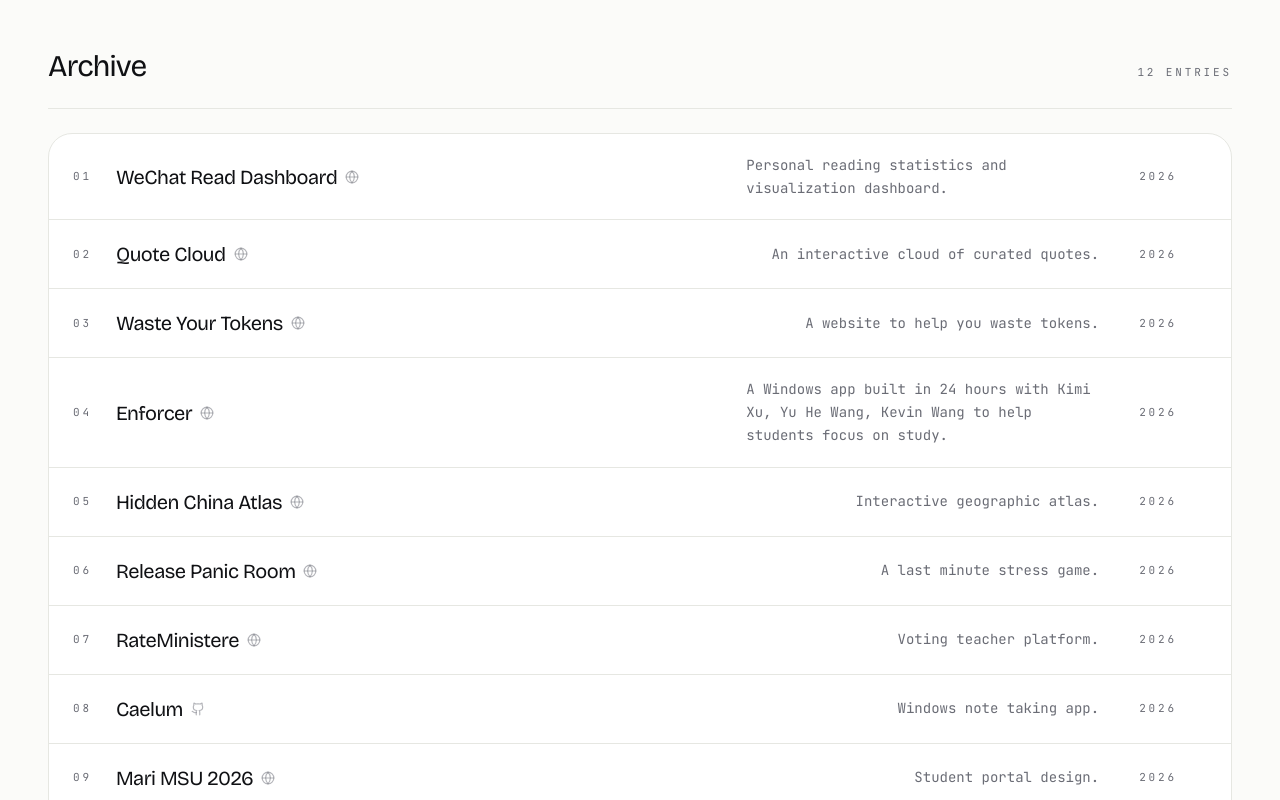
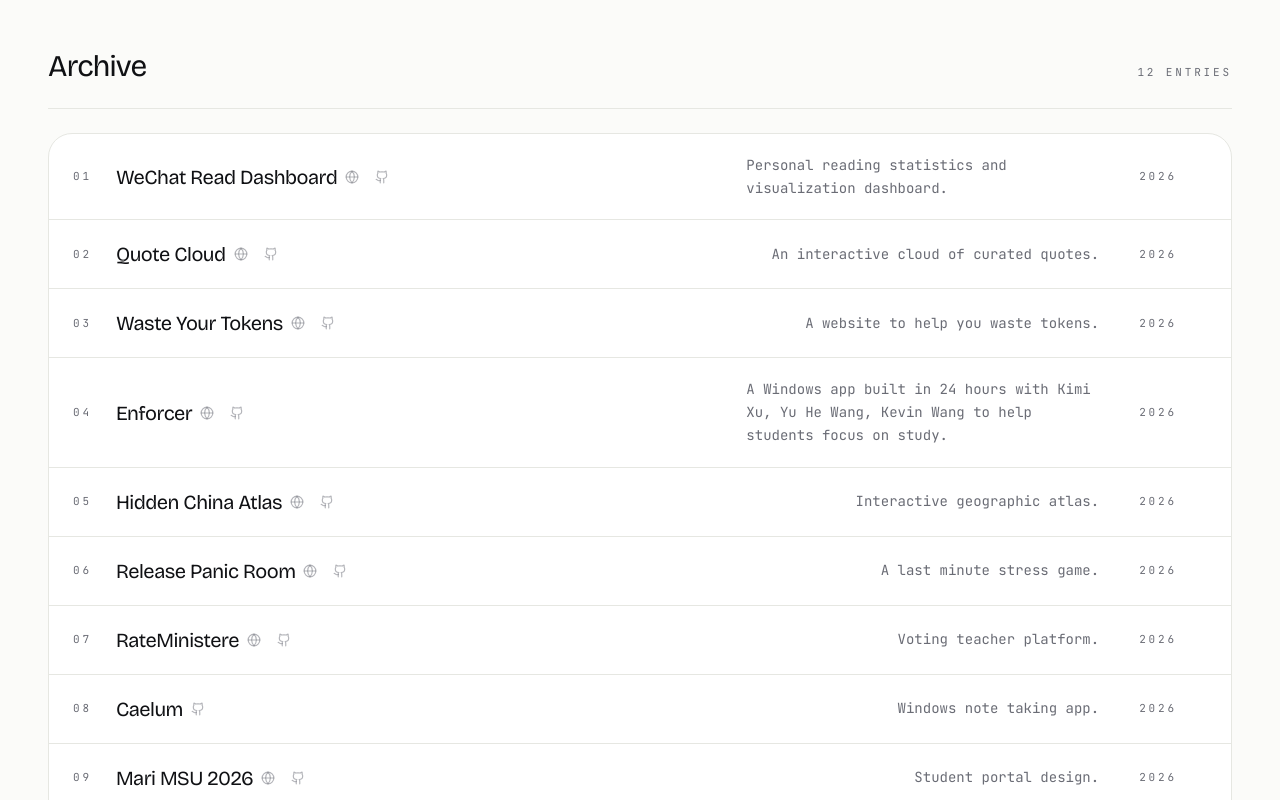
Before and after one commit to Learnmore-smart/Rateministere-homepage, a Next.js app: page / in a window 1280 px wide. Shown: the part 1520-2320 px from the top of the page. Built offline with nearby package versions, Linux system fonts and the light colour scheme.

Commit message:
feat: add back-to-portfolio button and github repository links

```diff
--- a/src/app/page.tsx
+++ b/src/app/page.tsx
@@ -38,21 +38,22 @@
   id: string;
   path: string;
   year: string;
+  github?: string;
 };
 
 const projects: ProjectMeta[] = [
-  { id: "wechat-read-dashboard", path: "/wechat-read-stats", year: "2026" },
-  { id: "quote-cloud", path: "/quote-cloud", year: "2026" },
-  { id: "waste-your-tokens", path: "/waste-your-tokens", year: "2026" },
-  { id: "enforcer", path: "https://www.rateministere.com/Enforcer", year: "2026" },
-  { id: "hidden-china-atlas", path: "/hidden-china-atlas", year: "2026" },
-  { id: "release-panic-room", path: "/release-panic-room", year: "2026" },
-  { id: "rateministere", path: "/rateministere", year: "2026" },
-  { id: "caelum", path: "https://github.com/Learnmore-smart/Caelum", year: "2026" },
-  { id: "mari-msu-2026", path: "/mari-msu-2026", year: "2026" },
-  { id: "zhich-pvp", path: "https://github.com/Learnmore-smart/zhich-pvp-auto_aim_bot", year: "2025" },
-  { id: "code-share", path: "https://github.com/Learnmore-smart/Trae-code-share", year: "2025" },
-  { id: "discord-fish", path: "https://github.com/Learnmore-smart/Discord_fish", year: "2025" },
+  { id: "wechat-read-dashboard", path: "/wechat-read-stats", year: "2026", github: "https://github.com/Learnmore-smart/Wechat-read-dashboard" },
+  { id: "quote-cloud", path: "/quote-cloud", year: "2026", github: "https://github.com/Learnmore-smart/Quote-Cloud" },
+  { id: "waste-your-tokens", path: "/waste-your-tokens", year: "2026", github: "https://github.com/Learnmore-smart/Waste-your-tokens" },
+  { id: "enforcer", path: "https://www.rateministere.com/Enforcer", year: "2026", github: "https://github.com/Learnmore-smart/Marihacks-IX-2026" },
+  { id: "hidden-china-atlas", path: "/hidden-china-atlas", year: "2026", github: "https://github.com/Learnmore-smart/Hidden-China-Atlas" },
+  { id: "release-panic-room", path: "/release-panic-room", year: "2026", github: "https://github.com/Learnmore-smart/Release-Panic-Room" },
+  { id: "rateministere", path: "/rateministere", year: "2026", github: "https://github.com/Learnmore-smart/RateMinistere" },
+  { id: "caelum", path: "https://github.com/Learnmore-smart/Caelum", year: "2026", github: "https://github.com/Learnmore-smart/Caelum" },
+  { id: "mari-msu-2026", path: "/mari-msu-2026", year: "2026", github: "https://github.com/Learnmore-smart/Mari-MSU-2026" },
+  { id: "zhich-pvp", path: "https://github.com/Learnmore-smart/zhich-pvp-auto_aim_bot", year: "2025", github: "https://github.com/Learnmore-smart/zhich-pvp-auto_aim_bot" },
+  { id: "code-share", path: "https://github.com/Learnmore-smart/Trae-code-share", year: "2025", github: "https://github.com/Learnmore-smart/Trae-code-share" },
+  { id: "discord-fish", path: "https://github.com/Learnmore-smart/Discord_fish", year: "2025", github: "https://github.com/Learnmore-smart/Discord_fish" },
 ];
 
 const sideProjects: ProjectMeta[] = [
@@ -356,13 +357,12 @@
             <div className="mt-6 divide-y divide-border overflow-hidden rounded-3xl border border-border bg-surface">
               {projects.map((project, idx) => {
                 const pt = t.projects[project.id as keyof typeof t.projects];
+                const hasWebsite = !project.path.includes("github.com");
                 return (
-                  <a
+                  <div
                     key={project.id}
-                    href={project.path}
-                    target="_blank"
-                    rel="noreferrer"
-                    className="block"
+                    onClick={() => window.open(project.path, "_blank")}
+                    className="block cursor-pointer"
                   >
                     <div className="group flex flex-col gap-3 px-5 py-5 transition-colors hover:bg-background md:flex-row md:items-center md:justify-between md:gap-10 md:px-6">
                       <div className="flex items-center gap-4 md:gap-6">
@@ -371,10 +371,24 @@
                         </span>
                         <div className="font-display text-lg tracking-tight md:text-xl flex items-center gap-2">
                           <span>{pt.name}</span>
-                          {project.path.includes("github.com") ? (
-                            <Github size={14} className="text-muted/50 group-hover:text-accent transition-colors" />
+                          {hasWebsite ? (
+                            <div className="flex items-center gap-3">
+                              <Globe size={14} className="text-muted/50 hover:text-accent transition-colors" title="Visit Website" />
+                              {project.github && (
+                                <a
+                                  href={project.github}
+                                  target="_blank"
+                                  rel="noreferrer"
+                                  onClick={(e) => e.stopPropagation()}
+                                  className="p-1 hover:bg-muted rounded-full transition-colors"
+                                  title="View GitHub Repository"
+                                >
+                                  <Github size={14} className="text-muted/50 hover:text-accent transition-colors" />
+                                </a>
+                              )}
+                            </div>
                           ) : (
-                            <Globe size={14} className="text-muted/50 group-hover:text-accent transition-colors" />
+                            <Github size={14} className="text-muted/50 hover:text-accent transition-colors" title="View GitHub Repository" />
                           )}
                         </div>
                       </div>
@@ -389,7 +403,7 @@
                         </div>
                       </div>
                     </div>
-                  </a>
+                  </div>
                 );
               })}
             </div>
```
